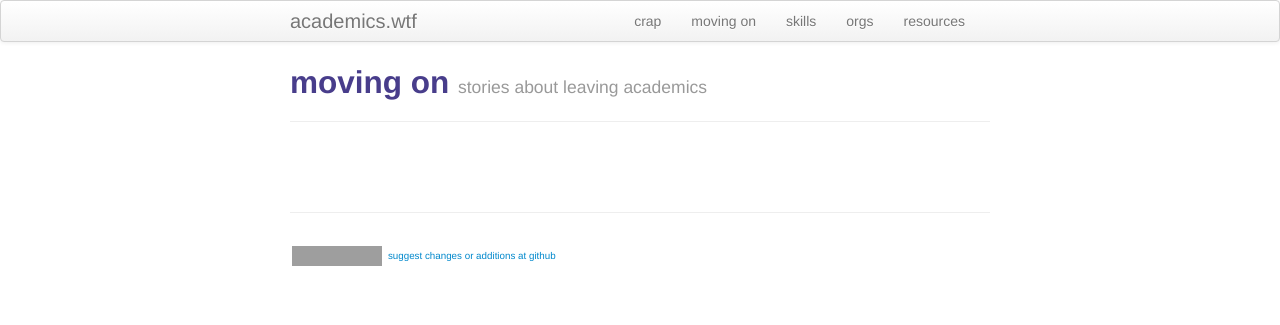
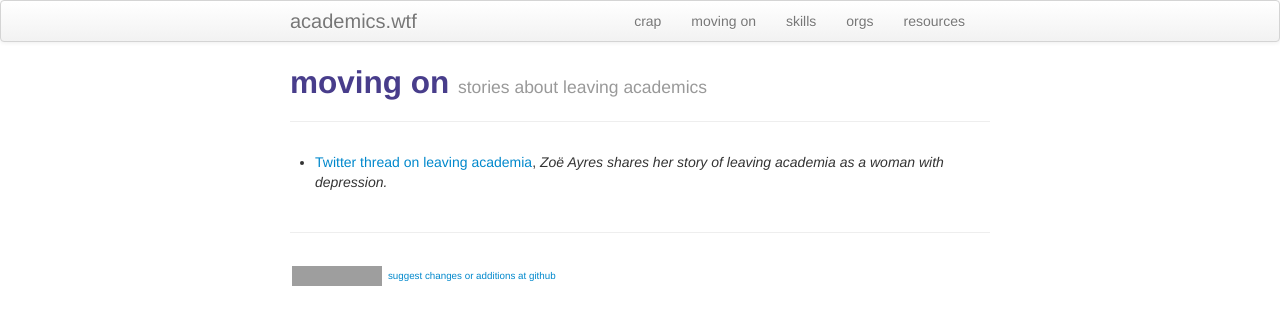
Before and after one commit to kbroman/academics.wtf, a Jekyll site: the page built from moving_on.md, in a window 1280 px wide. Shown: the top 325 px of the page. Built offline with Jekyll 4.4.1, drawn with Linux system fonts in a browser that asks for light colours; grey boxes are pictures that could not be loaded.

Commit message:
Add link to a story of moving on from academia

```diff
--- a/moving_on.md
+++ b/moving_on.md
@@ -4,3 +4,6 @@ title: moving on
 description: links to stories about people who have moved on from academics
 tagline: stories about leaving academics
 ---
+
+- [Twitter thread on leaving academia](https://twitter.com/zjayres/status/1383318038502526984),
+  _Zoë Ayres shares her story of leaving academia as a woman with depression._
```
